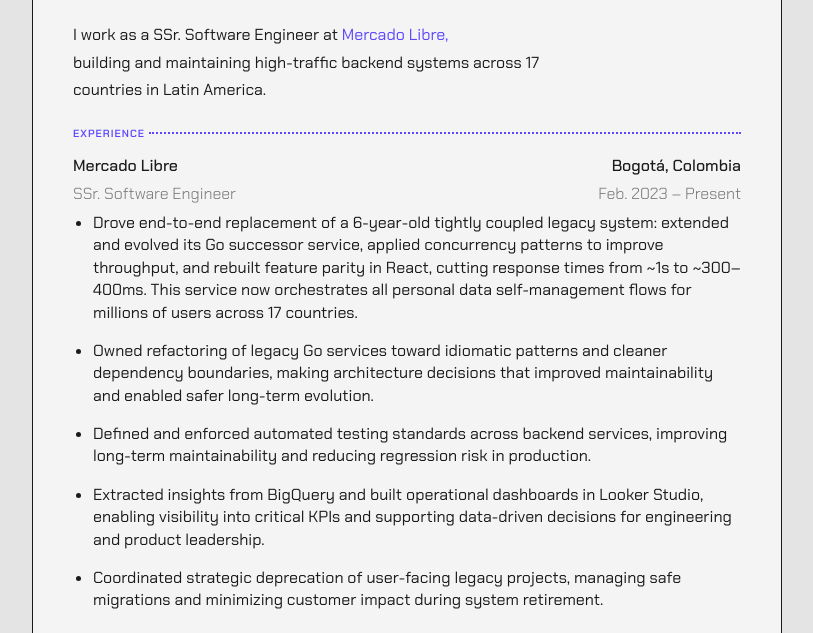
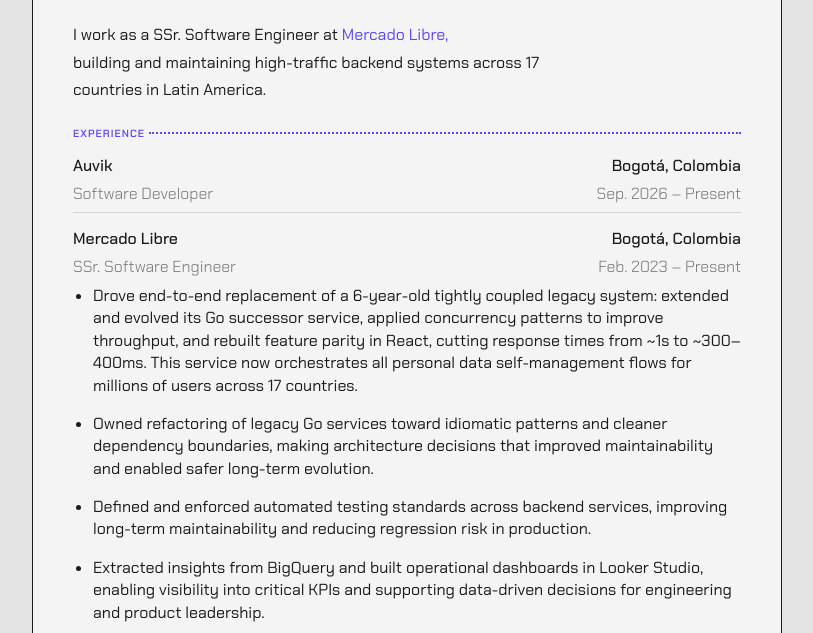
Before and after one commit to mondracode/mondracode.github.io, an Astro site: page / in a window 1280 px wide. Shown: the part 136-769 px from the top of the page, without its empty margins (233-1046 px from the left). Built offline with nearby package versions, Linux system fonts and the light colour scheme; Astro itself is replaced by a stand-in of ours.

Commit message:
content: Add Auvik experience

```diff
--- a/src/components/History.astro
+++ b/src/components/History.astro
@@ -12,7 +12,7 @@
       <div class="exp">
         <div class="exp-name">
           <h3>{e.name}</h3>
-          <h3>{e.location}</h3>
+          {e.location && <h3>{e.location}</h3>}
         </div>
         {e.positions.map((p) => (
           <div class="pos">
@@ -20,11 +20,13 @@
               <h4>{p.title}</h4>
               <h4>{p.timespan}</h4>
             </div>
-            <ul>
-              {p.description.map((d) => (
-                <li>{d}</li>
-              ))}
-            </ul>
+            {p.description.length > 0 && (
+              <ul>
+                {p.description.map((d) => (
+                  <li>{d}</li>
+                ))}
+              </ul>
+            )}
           </div>
         ))}
       </div>
--- a/src/content/en/work.json
+++ b/src/content/en/work.json
@@ -1,6 +1,17 @@
 {
     "heading": "Experience",
     "experiences": [
+        {
+            "name": "Auvik",
+            "location": "Bogotá, Colombia",
+            "positions": [
+                {
+                    "title": "Software Developer",
+                    "timespan": "Sep. 2026 – Present",
+                    "description": []
+                }
+            ]
+        },
         {
             "name": "Mercado Libre",
             "location": "Bogotá, Colombia",
--- a/src/content/es/work.json
+++ b/src/content/es/work.json
@@ -1,6 +1,17 @@
 {
     "heading": "Experiencia",
     "experiences": [
+        {
+            "name": "Auvik",
+            "location": "Bogotá, Colombia",
+            "positions": [
+                {
+                    "title": "Software Developer",
+                    "timespan": "sept. 2026 – actualidad",
+                    "description": []
+                }
+            ]
+        },
         {
             "name": "Mercado Libre",
             "location": "Bogotá, Colombia",
--- a/src/types/history.ts
+++ b/src/types/history.ts
@@ -5,7 +5,7 @@
 
 interface Experience {
   name: string;
-  location: string;
+  location?: string;
   positions: Position[];
 }
 
```
